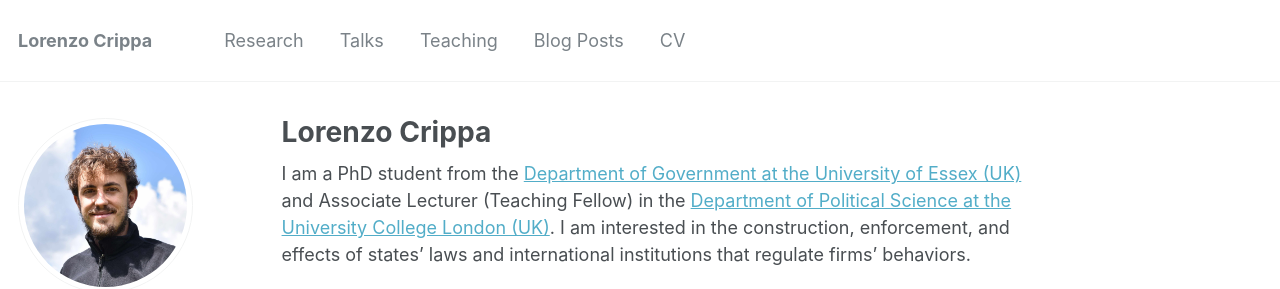
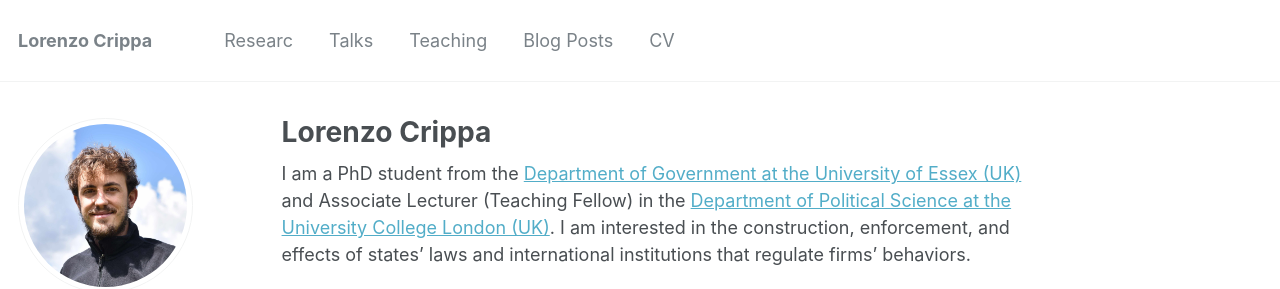
Before and after one commit to lorenzo-crippa/lorenzo-crippa.github.io, a Jekyll site: the page built from _pages/about.md, in a window 1280 px wide. Shown: the top 289 px of the page. Built offline with Jekyll 4.4.1, drawn with Linux system fonts in a browser that asks for light colours; some web fonts are replaced.

Commit message:
Update navigation.yml

```diff
--- a/_data/navigation.yml
+++ b/_data/navigation.yml
@@ -1,7 +1,10 @@
 # main links links
 main:
-  - title: "Research"
-    url: /publications/
+#  - title: "Publications"
+#    url: /publications/
+
+  - title: "Researc"
+    url: /research/
 
   - title: "Talks"
     url: /talks/
```
